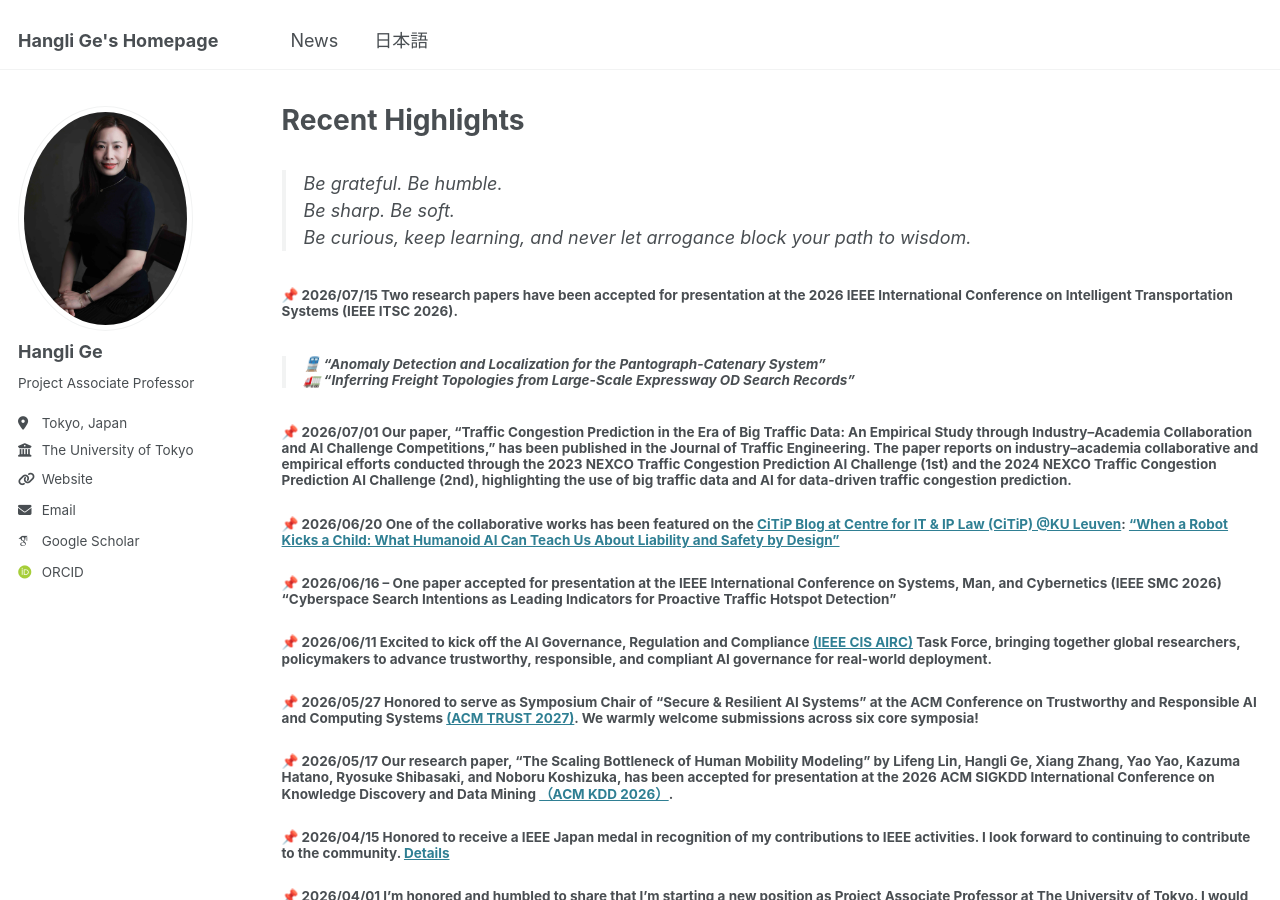
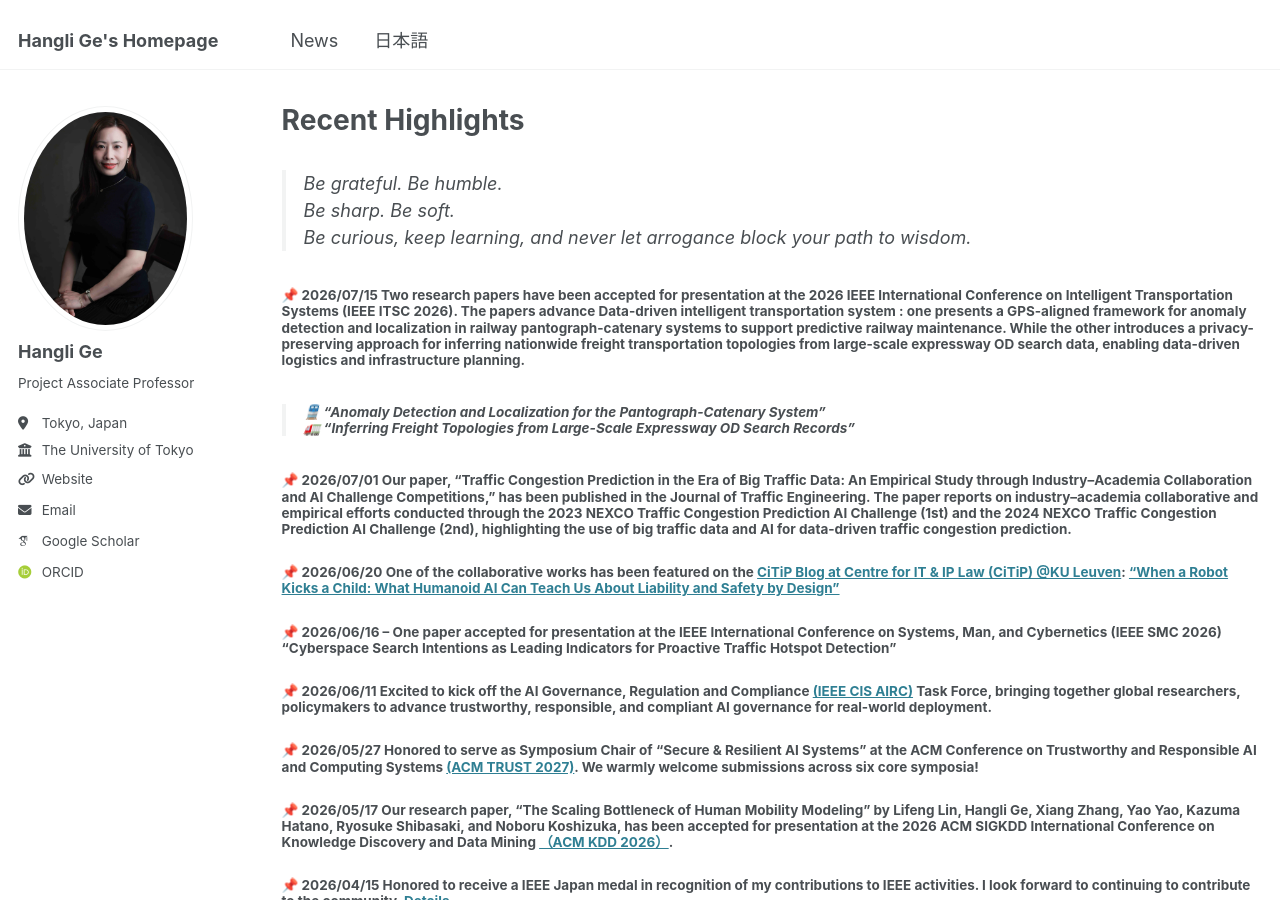
Before and after one commit to christie888/christie888.github.io, a Jekyll site: the page built from _pages/post.md, in a window 1280 px wide and 900 px high. Built offline with Jekyll 4.4.1, drawn with Linux system fonts in a browser that asks for light colours; some web fonts are replaced.

Commit message:
Update post.md

```diff
--- a/_pages/post.md
+++ b/_pages/post.md
@@ -9,7 +9,7 @@ permalink: post/
 > Be curious, keep learning, and never let arrogance block your path to wisdom.
 
 
-##### 📌 2026/07/15 Two research papers have been accepted for presentation at the **2026 IEEE International Conference on Intelligent Transportation Systems (IEEE ITSC 2026)**.
+##### 📌 2026/07/15 Two research papers have been accepted for presentation at the **2026 IEEE International Conference on Intelligent Transportation Systems (IEEE ITSC 2026)**. The papers advance Data-driven intelligent transportation system : one presents a GPS-aligned framework for anomaly detection and localization in railway pantograph-catenary systems to support predictive railway maintenance. While the other introduces a privacy-preserving approach for inferring nationwide freight transportation topologies from large-scale expressway OD search data, enabling data-driven logistics and infrastructure planning.
 
 > ######  🚆 **“Anomaly Detection and Localization for the Pantograph-Catenary System”** <br> 🚛 **“Inferring Freight Topologies from Large-Scale Expressway OD Search Records”**
 
```
